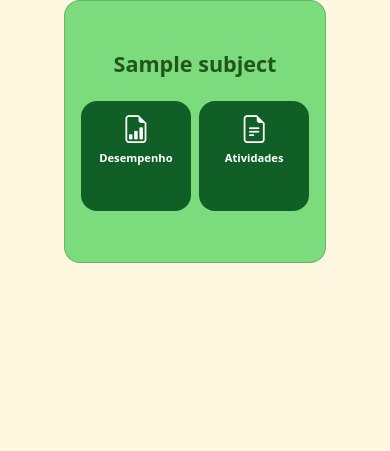
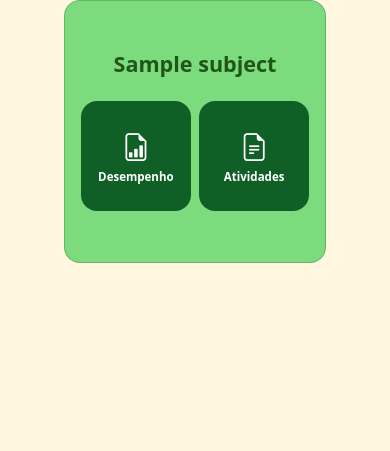
Before and after one commit to leon-rdo/SGE-GP, a Django app: page /disciplinas/ in a window 390 px wide. Shown: the part 172-623 px from the top of the page. Run offline with Django 4.2, Linux system fonts and the light colour scheme; tables that the repository leaves empty hold one stand-in row (values such as "Sample post"); some libraries are stand-ins or nearby versions; some web fonts are replaced.

Commit message:
fix: solve responsiveness issue on disciplinas.html

```diff
--- a/main/templates/main/disciplinas.html
+++ b/main/templates/main/disciplinas.html
@@ -15,13 +15,13 @@
         <div class="card-body d-flex flex-column justify-content-center text-center">
           <h4 class="card-title text-dark-green fw-bold mb-4">{{ subject.name }}</h4>
           <div class="d-flex w-100">
-            <a href="{% url 'main:performance' subject.pk %}" class="btn bg-dark-green w-50 fw-bold rounded-4 me-2" role="button">
+            <a href="{% url 'main:performance' subject.pk %}" class="btn bg-dark-green w-50 fw-bold rounded-4 me-2 d-flex flex-column align-items-center justify-content-center" role="button">
               <i class="bi bi-file-earmark-bar-graph fs-1"></i>
-              Desempenho
+              <span>Desempenho</span>
             </a>
-            <a href="{% url 'main:activities' subject.pk  %}" class="btn bg-dark-green w-50 fw-bold rounded-4" role="button">
+            <a href="{% url 'main:activities' subject.pk  %}" class="btn bg-dark-green w-50 fw-bold rounded-4 d-flex flex-column align-items-center justify-content-center" role="button">
               <i class="bi bi-file-earmark-text fs-1"></i>
-              Atividades
+              <span>Atividades</span>
             </a>
           </div>
         </div>
--- a/static/main/styles/css/style.css
+++ b/static/main/styles/css/style.css
@@ -133,6 +133,13 @@ main {
 /* Disciplinas */
 
 .card-subject a {
-  font-size: 0.7rem;
   aspect-ratio: 1/1;
+  width: 50%;
+  height: auto;
+  overflow: hidden;
 }
+
+.card-subject a span {
+  white-space: nowrap;
+  font-size: clamp(0.7rem, 0.72rem, 0.9rem);
+}
```
